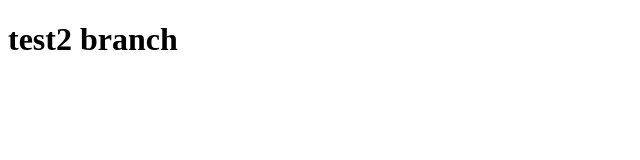
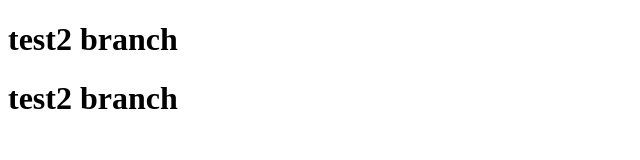
Before and after one commit to yashnpatel/Test, a plain HTML site: page index.html in a window 1280 px wide. Shown: the whole page, without its empty margins (0-640 px from the left). Drawn offline with Linux system fonts and the light colour scheme.

Commit message:
secound Commit

```diff
--- a/index.html
+++ b/index.html
@@ -7,5 +7,6 @@
 </head>
 <body>
     <h1>test2 branch</h1>
+    <h1>test2 branch</h1>
 </body>
 </html>
```
